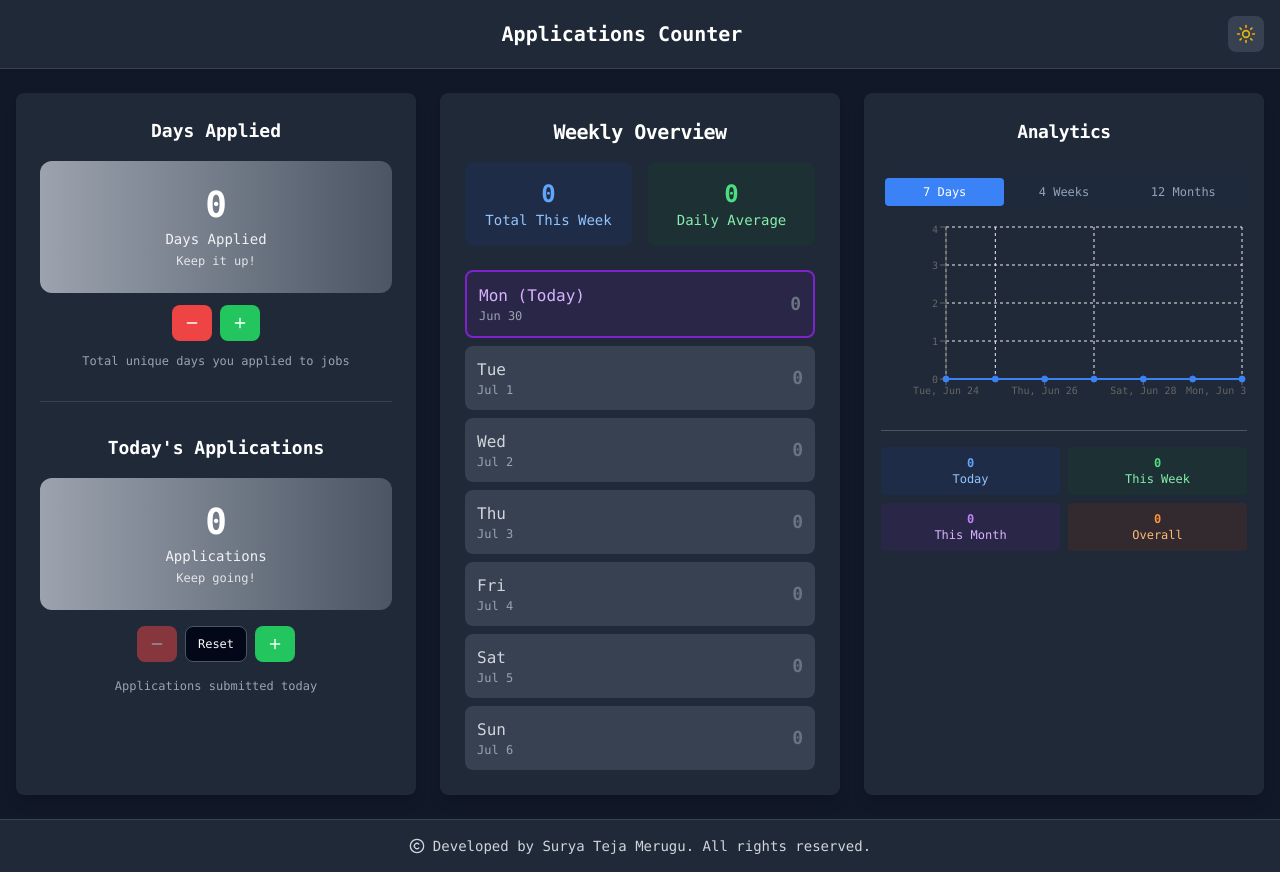
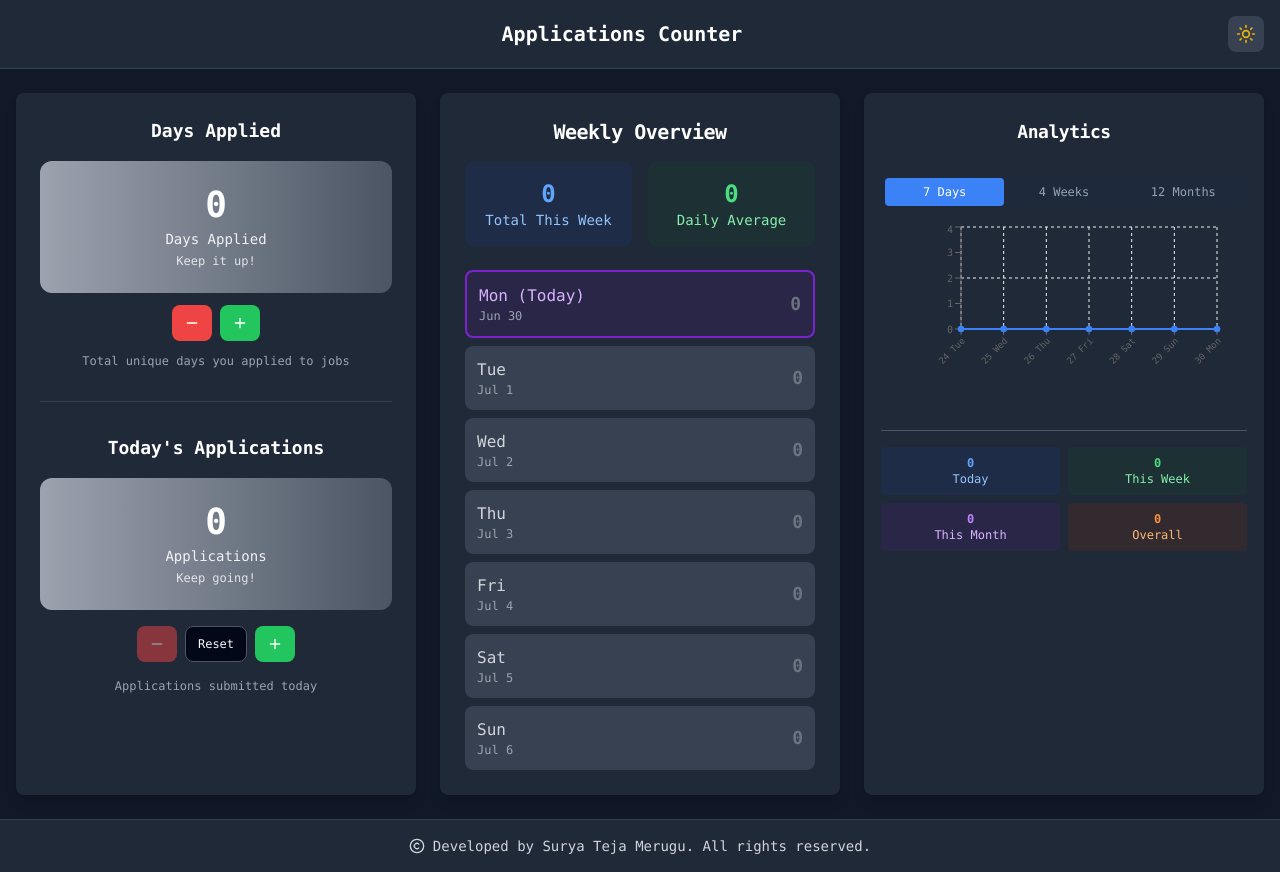
Before and after one commit to suryatejamerugu/applications-counter, a React (Vite) app: page / in a window 1280 px wide. Built offline with nearby package versions, Linux system fonts and the light colour scheme.

Commit message:
Fix: Analytics chart x-axis label overlap
Apply dynamic spacing/rotation to x-axis labels in the analytics chart to prevent overlap, improving readability across devices and date ranges.

```diff
--- a/src/components/Analytics.tsx
+++ b/src/components/Analytics.tsx
@@ -1,4 +1,3 @@
-
 import { useState } from 'react';
 import { Card, CardContent, CardHeader, CardTitle } from '@/components/ui/card';
 import { Tabs, TabsContent, TabsList, TabsTrigger } from '@/components/ui/tabs';
@@ -38,7 +37,8 @@ const Analytics = ({ applicationData, todayCount }: AnalyticsProps) => {
       }
 
       last7Days.push({
-        name: date.toLocaleDateString('en-US', { weekday: 'short', month: 'short', day: 'numeric' }),
+        name: date.toLocaleDateString('en-US', { weekday: 'short', day: 'numeric' }),
+        fullName: date.toLocaleDateString('en-US', { weekday: 'short', month: 'short', day: 'numeric' }),
         applications: count,
         fullDate: dateString
       });
@@ -173,9 +173,13 @@ const Analytics = ({ applicationData, todayCount }: AnalyticsProps) => {
 
   const CustomTooltip = ({ active, payload, label }: any) => {
     if (active && payload && payload.length) {
+      // For weekly data, show the full date name in tooltip
+      const data = payload[0].payload;
+      const displayLabel = data.fullName || label;
+
       return (
         <div className="bg-white dark:bg-gray-800 p-2 border border-gray-200 dark:border-gray-600 rounded-lg shadow-lg">
-          <p className="font-medium text-xs">{label}</p>
+          <p className="font-medium text-xs">{displayLabel}</p>
           <p className="text-blue-600 dark:text-blue-400 text-xs">
             Apps: <span className="font-bold">{payload[0].value}</span>
           </p>
@@ -209,12 +213,16 @@ const Analytics = ({ applicationData, todayCount }: AnalyticsProps) => {
           <TabsContent value="week" className="mt-4">
             <div className="h-48">
               <ResponsiveContainer width="100%" height="100%">
-                <LineChart data={weeklyData}>
+                <LineChart data={weeklyData} margin={{ top: 5, right: 30, left: 20, bottom: 25 }}>
                   <CartesianGrid strokeDasharray="3 3" stroke="#f0f0f0" />
                   <XAxis
                     dataKey="name"
                     stroke="#666"
-                    fontSize={10}
+                    fontSize={9}
+                    angle={-45}
+                    textAnchor="end"
+                    height={60}
+                    interval={0}
                   />
                   <YAxis stroke="#666" fontSize={10} />
                   <Tooltip content={<CustomTooltip />} />
@@ -234,7 +242,7 @@ const Analytics = ({ applicationData, todayCount }: AnalyticsProps) => {
           <TabsContent value="month" className="mt-4">
             <div className="h-48">
               <ResponsiveContainer width="100%" height="100%">
-                <BarChart data={monthlyData}>
+                <BarChart data={monthlyData} margin={{ top: 5, right: 30, left: 20, bottom: 5 }}>
                   <CartesianGrid strokeDasharray="3 3" stroke="#f0f0f0" />
                   <XAxis
                     dataKey="name"
@@ -256,7 +264,7 @@ const Analytics = ({ applicationData, todayCount }: AnalyticsProps) => {
           <TabsContent value="year" className="mt-4">
             <div className="h-48">
               <ResponsiveContainer width="100%" height="100%">
-                <BarChart data={yearlyData}>
+                <BarChart data={yearlyData} margin={{ top: 5, right: 30, left: 20, bottom: 5 }}>
                   <CartesianGrid strokeDasharray="3 3" stroke="#f0f0f0" />
                   <XAxis
                     dataKey="name"
```
